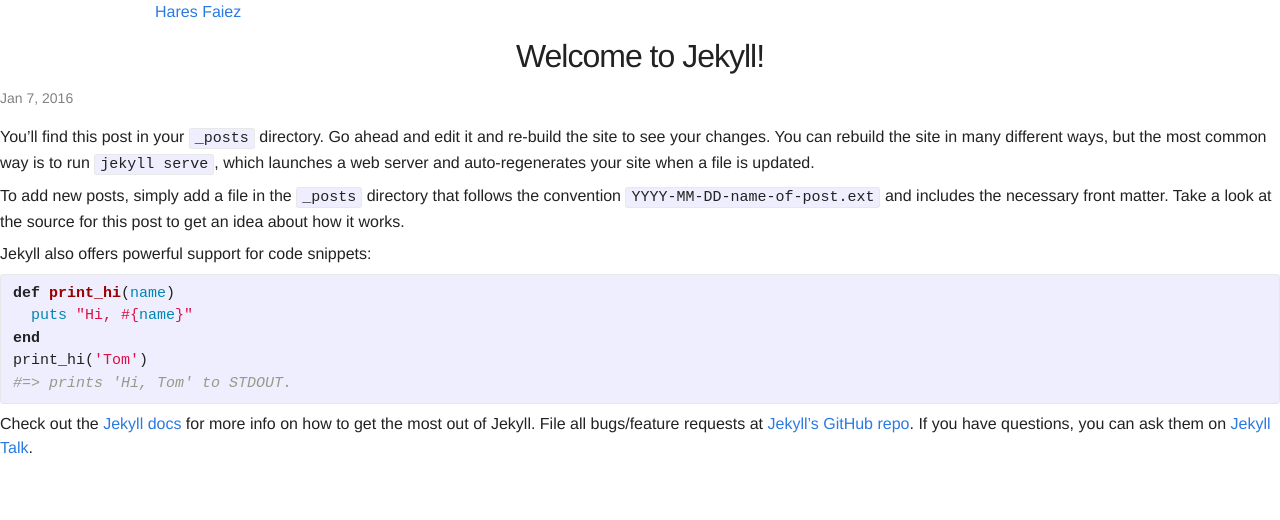
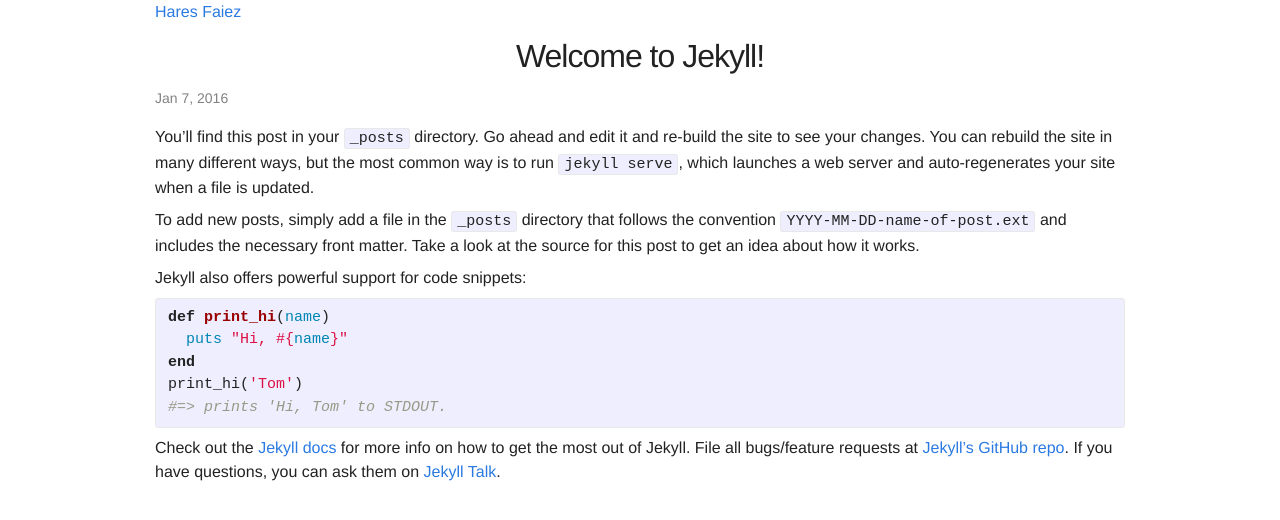
Before and after one commit to haresfaiez/haresfaiez.github.io, a Jekyll site: the page built from _posts/2016-01-07-welcome-to-jekyll.markdown, in a window 1280 px wide. Shown: the top 520 px of the page. Built offline with Jekyll 4.4.1, drawn with Linux system fonts in a browser that asks for light colours.

Commit message:
Update post layout style to use foundation grid

```diff
--- a/_layouts/post.html
+++ b/_layouts/post.html
@@ -1,7 +1,8 @@
 ---
 layout: default
 ---
-<article class="post" itemscope itemtype="http://schema.org/BlogPosting">
+<div class="row">
+<article class="post columns" itemscope itemtype="http://schema.org/BlogPosting">
 
   <header class="post-header">
     <h1 class="post-title" itemprop="name headline">{{ page.title }}</h1>
@@ -13,3 +14,4 @@ layout: default
   </div>
 
 </article>
+</div>
```
